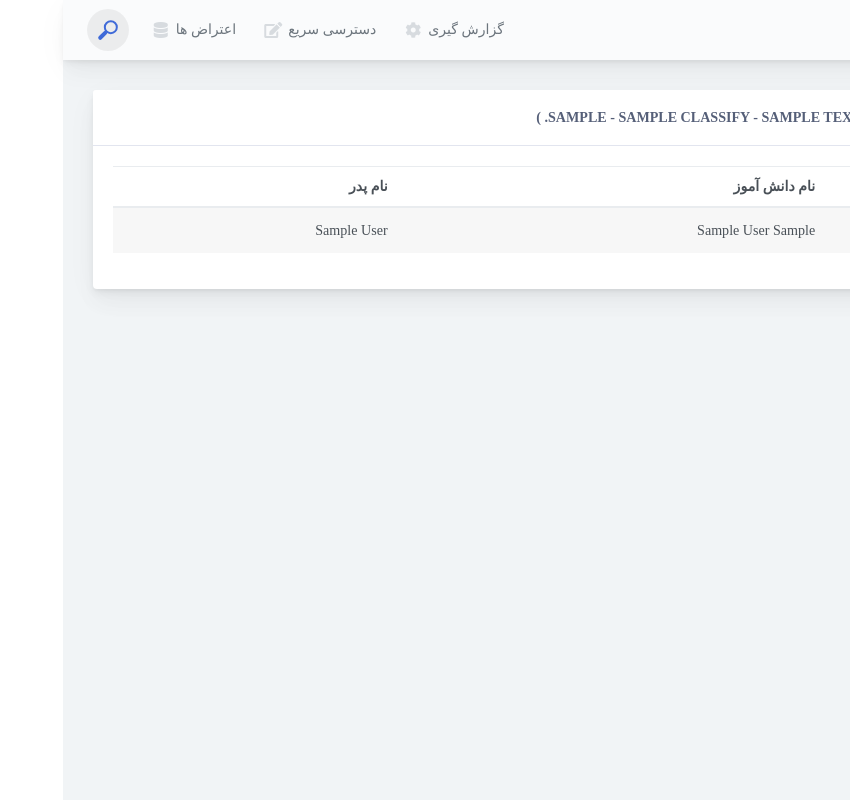
After one commit to amirsefati/mirzaii, a Laravel app: page /teacher/list_student_class/1 in a window 1280 px wide. The commit adds this page. Shown: the whole page, without its empty margins (430-1280 px from the left). Run offline with Laravel 8, Linux system fonts and the light colour scheme; tables that the repository leaves empty hold one stand-in row (values such as "Sample post"); data that the repository does not hold is empty; some libraries are stand-ins or nearby versions; some web fonts are replaced.

Commit message:
init teacher dashboard

```diff
--- a/app/Http/Controllers/Teacher.php
+++ b/app/Http/Controllers/Teacher.php
@@ -3,8 +3,31 @@
 namespace App\Http\Controllers;
 
 use Illuminate\Http\Request;
+use Illuminate\Support\Facades\Auth;
+use App\Models\Classify;
+use App\Models\Course;
+use App\Models\User;
+
 
 class Teacher extends Controller
 {
+    public function class_list(){
+        $my_class = User::find(Auth::user()->id);
+        $class_list = $my_class->class_to_classify;
+        return view('teacher.class_list',compact('class_list'));
+    }
+
+    public function list_student_class($id){
+        $class_info = Classify::where('id',$id)->first();
+        $class = Classify::where('id',$id)->first();
+        $list_student = $class->classify_to_class;
+        return view('teacher.list_student_class',compact(['list_student','class_info']));
+    }
+
+    public function courses_list_teacher(){
+        $course = Course::all();
+        return view('teacher.courses_list_teacher',compact('course'));
+    }
+
 
 }
--- a/resources/views/manager/add_class.blade.php
+++ b/resources/views/manager/add_class.blade.php
@@ -18,7 +18,7 @@
                 <div class="card">
                     <h5 class="card-header">افزودن کلاس</h5>
                     <div class="card-body">
-                        <form action="/manager/add_course" method="POST">
+                        <form action="/manager/add_class" method="POST">
                             @csrf
                             <div class="row">
                                 <div class="col-md-4 mt-4">
@@ -27,7 +27,7 @@
                                 </div>
 
                                 <div class="col-md-4 mt-4">
-                                    <label for="name"> جنسیت کلاس : </label>
+                                    <label for="kind"> جنسیت کلاس : </label>
                                     <select name="kind" class="form-control">
                                         <option value="">انتخاب کنید ... </option>
                                         <option value="پسر">پسر</option>
@@ -36,7 +36,7 @@
                                 </div>
 
                                 <div class="col-md-4 mt-4">
-                                    <label for="name">پایه کلاس : </label>
+                                    <label for="desc">پایه کلاس : </label>
                                     <select name="desc" class="form-control">
                                         <option value="">لیست پایه ها</option>
                                         <option value="پایه اول">پایه اول</option>
--- /dev/null
+++ b/resources/views/teacher/list_student_class.blade.php
@@ -0,0 +1,36 @@
+@extends('teacher.master')
+
+@section('content')
+
+<div class="row">
+    <div class="col-md-12">
+        <div class="card">
+            <div class="card-header">لیست دانش آموزان کلاس ( {{$class_info->kind}} - {{$class_info->name}} - {{$class_info->desc}} )</div>
+            <div class="card-body">
+            <table class="table table-striped">
+                <thead>
+                    <tr>
+                    <th scope="col"> عکس</th>
+                    <th scope="col"> نام دانش آموز</th>
+                    <th scope="col"> نام پدر</th>
+
+                    </tr>
+                </thead>
+                <tbody>
+                    @foreach($list_student as $std)
+                        @if($std->level == 1)
+                        <tr>
+                        <td style="padding:0px"><img src="{{$std->profile_img}}" width="60px" alt=""></td>
+                        <td>{{$std->name}} {{$std->family}}</td>
+
+                        <td>{{$std->father_name}}</td>
+                        </tr>
+                        @endif
+                    @endforeach
+                </tbody>
+            </table>
+            </div>
+        </div>
+    </div>
+</div>
+@endsection
--- /dev/null
+++ b/resources/views/teacher/master.blade.php
@@ -0,0 +1,241 @@
+<!doctype html>
+<html lang="en">
+
+<head>
+    <meta charset="utf-8">
+    <meta http-equiv="X-UA-Compatible" content="IE=edge">
+    <meta http-equiv="Content-Language" content="en">
+    <meta http-equiv="Content-Type" content="text/html; charset=utf-8"/>
+    <title>مدرسه میرزایی</title>
+    <meta name="viewport" content="width=device-width, initial-scale=1, maximum-scale=1, user-scalable=no, shrink-to-fit=no" />
+    <meta name="description" content="This is an example dashboard created using build-in elements and components.">
+    <meta name="msapplication-tap-highlight" content="no">
+
+<link href="https://cdn.jsdelivr.net/gh/rastikerdar/vazir-font@v26.0.2/dist/font-face.css" rel="stylesheet" type="text/css" />
+<link href="{{asset('css/main.css')}}" rel="stylesheet"></head>
+<link href="{{asset('css/manager.css')}}" rel="stylesheet"></head>
+
+<body>
+    <div class="app-container app-theme-white body-tabs-shadow fixed-sidebar fixed-header">
+        <div class="app-header header-shadow">
+            <div class="app-header__logo">
+                <div class="logo-src"></div>
+                <div class="header__pane ml-auto">
+                    <div>
+                        <button type="button" class="hamburger close-sidebar-btn hamburger--elastic" data-class="closed-sidebar">
+                            <span class="hamburger-box">
+                                <span class="hamburger-inner"></span>
+                            </span>
+                        </button>
+                    </div>
+                </div>
+            </div>
+            <div class="app-header__mobile-menu">
+                <div>
+                    <button type="button" class="hamburger hamburger--elastic mobile-toggle-nav">
+                        <span class="hamburger-box">
+                            <span class="hamburger-inner"></span>
+                        </span>
+                    </button>
+                </div>
+            </div>
+            <div class="app-header__menu">
+                <span>
+                    <button type="button" class="btn-icon btn-icon-only btn btn-primary btn-sm mobile-toggle-header-nav">
+                        <span class="btn-icon-wrapper">
+                            <i class="fa fa-ellipsis-v fa-w-6"></i>
+                        </span>
+                    </button>
+                </span>
+            </div>    <div class="app-header__content">
+                <div class="app-header-left">
+                    <div class="search-wrapper">
+                        <div class="input-holder">
+                            <input type="text" class="search-input" placeholder="Type to search">
+                            <button class="search-icon"><span></span></button>
+                        </div>
+                        <button class="close"></button>
+                    </div>
+                    <ul class="header-menu nav">
+                        <li class="nav-item">
+                            <a href="javascript:void(0);" class="nav-link">
+                                <i class="nav-link-icon fa fa-database"> </i>
+                                اعتراض ها
+                            </a>
+                        </li>
+                        <li class="btn-group nav-item">
+                            <a href="javascript:void(0);" class="nav-link">
+                                <i class="nav-link-icon fa fa-edit"></i>
+                                دسترسی سریع
+                            </a>
+                        </li>
+                        <li class="dropdown nav-item">
+                            <a href="javascript:void(0);" class="nav-link">
+                                <i class="nav-link-icon fa fa-cog"></i>
+                                گزارش گیری
+                            </a>
+                        </li>
+                    </ul>        </div>
+                <div class="app-header-right">
+                    <div class="header-btn-lg pr-0">
+                        <div class="widget-content p-0">
+                            <div class="widget-content-wrapper">
+                                <div class="widget-content-left">
+                                    <div class="btn-group">
+                                        <a data-toggle="dropdown" aria-haspopup="true" aria-expanded="false" class="p-0 btn">
+                                            <img width="52" class="rounded-circle" src="{{Auth::user()->profile_img}}" alt="">
+                                            <i class="fa fa-angle-down ml-2 opacity-8"></i>
+                                        </a>
+                                        <div tabindex="-1" role="menu" aria-hidden="true" class="dropdown-menu dropdown-menu-right">
+                                            <button type="button" tabindex="0" class="dropdown-item">User Account</button>
+                                            <button type="button" tabindex="0" class="dropdown-item">Settings</button>
+                                            <h6 tabindex="-1" class="dropdown-header">Header</h6>
+                                            <button type="button" tabindex="0" class="dropdown-item">Actions</button>
+                                            <div tabindex="-1" class="dropdown-divider"></div>
+                                            <button type="button" tabindex="0" class="dropdown-item">Dividers</button>
+                                        </div>
+                                    </div>
+                                </div>
+                                <div class="widget-content-left  ml-3 header-user-info">
+                                    <div class="widget-heading">
+                                        {{Auth::user()->name}} {{Auth::user()->family}}
+                                    </div>
+                                    <div class="widget-subheading">
+                                        {{Auth::user()->identity_code}}
+                                    </div>
+                                </div>
+                                <div class="widget-content-right header-user-info ml-3">
+                                    <button type="button" class="btn-shadow p-1 btn btn-primary btn-sm show-toastr-example">
+                                        <i class="fa text-white fa-calendar pr-1 pl-1"></i>
+                                    </button>
+                                </div>
+                            </div>
+                        </div>
+                    </div>        </div>
+            </div>
+        </div>              <div class="app-main">
+                <div class="app-sidebar sidebar-shadow">
+                    <div class="app-header__logo">
+                        <div class="logo-src"></div>
+                        <div class="header__pane ml-auto">
+                            <div>
+                                <button type="button" class="hamburger close-sidebar-btn hamburger--elastic" data-class="closed-sidebar">
+                                    <span class="hamburger-box">
+                                        <span class="hamburger-inner"></span>
+                                    </span>
+                                </button>
+                            </div>
+                        </div>
+                    </div>
+                    <div class="app-header__mobile-menu">
+                        <div>
+                            <button type="button" class="hamburger hamburger--elastic mobile-toggle-nav">
+                                <span class="hamburger-box">
+                                    <span class="hamburger-inner"></span>
+                                </span>
+                            </button>
+                        </div>
+                    </div>
+                    <div class="app-header__menu">
+                        <span>
+                            <button type="button" class="btn-icon btn-icon-only btn btn-primary btn-sm mobile-toggle-header-nav">
+                                <span class="btn-icon-wrapper">
+                                    <i class="fa fa-ellipsis-v fa-w-6"></i>
+                                </span>
+                            </button>
+                        </span>
+                    </div>    <div class="scrollbar-sidebar">
+                        <div class="app-sidebar__inner">
+                            <ul class="vertical-nav-menu">
+                                <li class="app-sidebar__heading">کلاس ها</li>
+                                <li>
+                                    <a href="/teacher/class_list" >
+                                        <i class="metismenu-icon pe-7s-rocket"></i>
+                                        مدیریت کلاس ها
+                                    </a>
+                                </li>
+                                <li class="app-sidebar__heading">دروس</li>
+                                <li
+
+                                >
+                                    <a href="#">
+                                        <i class="metismenu-icon pe-7s-diamond"></i>
+                                        مدیریت  دروس
+                                        <i class="metismenu-state-icon pe-7s-angle-down caret-left"></i>
+                                    </a>
+                                    <ul>
+                                        <li>
+                                            <a href="/teacher/courses_list_teacher">
+                                                <i class="metismenu-icon"></i>
+                                                لیست دروس
+                                            </a>
+                                        </li>
+
+
+                                    </ul>
+                                </li>
+                                <li
+
+                                >
+
+                                    <ul
+
+
+
+
+
+                                    >
+
+
+
+
+
+
+                                    </ul>
+                                </li>
+
+
+
+
+
+                                <li class="app-sidebar__heading">استریم</li>
+                                <li>
+                                <a href="#">
+                                        <i class="metismenu-icon pe-7s-diamond"></i>
+                                        مدیریت استریمینگ
+                                        <i class="metismenu-state-icon pe-7s-angle-down caret-left"></i>
+                                    </a>
+                                    <ul>
+                                        <li>
+                                            <a href="/manager/add_course">
+                                                <i class="metismenu-icon"></i>
+                                                برگذاری کلاس
+                                            </a>
+                                        </li>
+                                        <li>
+                                            <a href="/manager/edit_cource">
+                                                <i class="metismenu-icon"></i>
+                                                آرشیو کلاس ها
+                                            </a>
+                                        </li>
+                                    </ul>
+                                </li>
+
+
+
+                            </ul>
+                        </div>
+                    </div>
+                </div>    <div class="app-main__outer">
+                    <div class="app-main__inner">
+                        @yield('content')
+                    </div>
+                        </div>
+        </div>
+    </div>
+<script type="text/javascript" src="{{asset('js/jquery.min.js')}}"></script>
+<script type="text/javascript" src="{{asset('js/main.js')}}"></script>
+<script type="text/javascript" src="{{asset('js/manager.js')}}"></script></body>
+
+</body>
+</html>
--- a/routes/web.php
+++ b/routes/web.php
@@ -1,5 +1,7 @@
 <?php
 
+use App\Http\Controllers\Authentication;
+use App\Http\Controllers\Teacher;
 use App\Http\Controllers\Manager;
 use Illuminate\Support\Facades\Route;
 
@@ -13,10 +15,10 @@ use Illuminate\Support\Facades\Route;
 | contains the "web" middleware group. Now create something great!
 |
 */
+Route::get('/',[Authentication::class,'user_to_page']);
 
-Route::get('/', function () {
-    return view('manager.master');
-});
+Route::get('/login',[Authentication::class,'login']);
+Route::post('/login',[Authentication::class,'login_post']);
 
 Route::prefix('manager')->group(function(){
 
@@ -73,5 +75,12 @@ Route::prefix('manager')->group(function(){
 
 
 Route::prefix('teacher')->group(function(){
+    Route::get('class_list',[Teacher::class,'class_list']);
+
+    Route::get('list_student_class/{id}',[Teacher::class,'list_student_class']);
+
+
+    Route::get('courses_list_teacher',[Teacher::class,'courses_list_teacher']);
+
 
 });
```
Also changed, not shown: app/Http/Controllers/Authentication.php (added, +57 -0 lines), public/css/login.css (added, +26 -0 lines), resources/views/login.blade.php (added, +55 -0 lines), resources/views/teacher/class_list.blade.php (added, +35 -0 lines), resources/views/teacher/courses_list_teacher.blade.php (added, +28 -0 lines), public/images/course/1600554054.jpg (added), public/images/course/1600554890.jpeg (added), public/images/login-vector.png (added), public/images/student/1600548925.jpg (added), public/images/student/1600549699.jpg (added).
